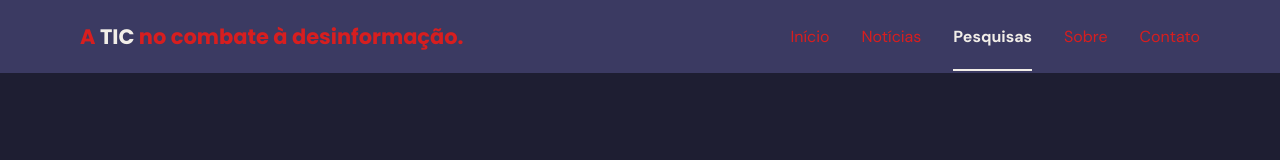
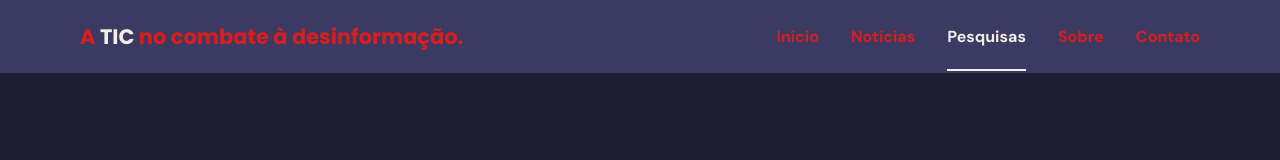
Before and after one commit to EwerthonOl/Site-Projeto-TIC, a plain HTML site: page index.html in a window 1280 px wide. Shown: the top 160 px of the page. Drawn offline with nearby package versions, Linux system fonts and the light colour scheme; files whose address does not match are found by name.

Commit message:
fix: new valors from main and style css

```diff
--- a/main.js
+++ b/main.js
@@ -81,7 +81,7 @@ function backToTop() {
 /* Menu ativo conforme a seção visível na página */
 const sections = document.querySelectorAll('main section[id]')
 function activateMenuAtCurrentSection() {
-  const checkpoint = window.pageYOffset + (window.innerHeight / 8) * 4
+  const checkpoint = window.scrollY + (window.innerHeight / 8) * 4
 
   for (const section of sections) {
     const sectionTop = section.offsetTop
--- a/style.css
+++ b/style.css
@@ -651,7 +651,7 @@ footer .social a:hover {
   }
 
   nav .menu ul li a.title {
-    font: 400 1rem var(--body-font);
+    font: 600 1rem var(--body-font);
     -webkit-font-smoothing: antialiased;
   }
 
```
